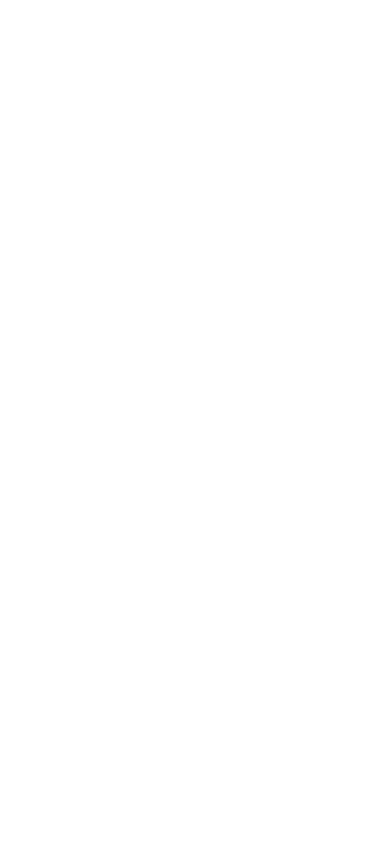
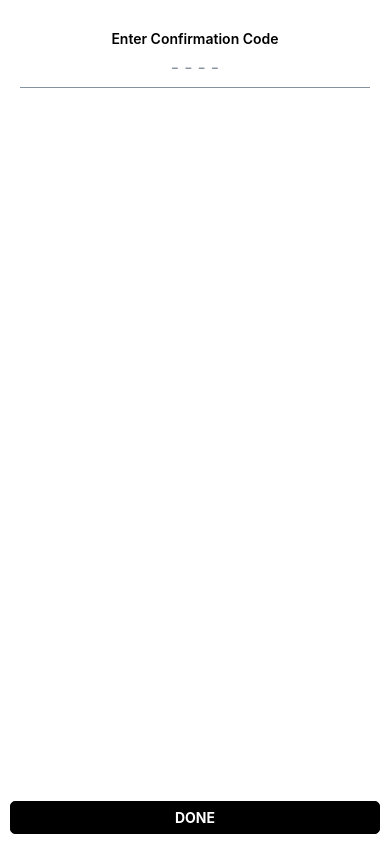
Before and after one commit to MrNwear/Ecommerce-App, a React Native app: screen / in a window 390 px wide. Built offline with nearby package versions, Linux system fonts and the light colour scheme.

Commit message:
Phone Number and Confirmation code Screens

```diff
--- a/App.js
+++ b/App.js
@@ -9,18 +9,15 @@
 import React from 'react';
 import { View, Text, StyleSheet } from 'react-native';
 import { MainScreen } from './src/components/playaround/MainScreen';
-import { WelcomeGreeting } from './src/components/playaround/Greeting';
-import { AppText } from './src/components/playaround/AppText';
-import PlatformTouchable from './src/components/platformTouchable';
-import { AppButton } from './src/components/index';
-import { Counter } from './src/components/playaround/counter'
+import { PhoneScreen } from './src/screens/phoneScreen/index.js';
+import { ConfirmaionCodeScreen } from './src/screens/confirmationCode';
 import { AddToCartButton } from './src/components/AddToCartButton/AddToCartButton'
 class App extends React.Component {
   render() {
     return (
-      <View style={styles.Container}>
-        <AddToCartButton />
-      </View>
+
+      <ConfirmaionCodeScreen />
+
     );
   }
 }
--- a/package.json
+++ b/package.json
@@ -10,8 +10,12 @@
     "lint": "eslint ."
   },
   "dependencies": {
+    "@rneui/base": "^4.0.0-rc.1",
+    "@rneui/themed": "^4.0.0-rc.1",
     "react": "17.0.2",
-    "react-native": "0.67.2"
+    "react-native": "0.67.2",
+    "react-native-safe-area-context": "^4.2.4",
+    "react-native-vector-icons": "^9.1.0"
   },
   "devDependencies": {
     "@babel/core": "^7.12.9",
--- a/src/components/AddToCartButton/AddToCartButton.js
+++ b/src/components/AddToCartButton/AddToCartButton.js
@@ -1,14 +1,28 @@
-import React from 'react';
+import React, { useState } from 'react';
 import { AppButton } from '../index';
 import { View, Text } from 'react-native';
 
-export class AddToCartButton extends React.Component {
+export const AddToCartButton = (props) => {
 
-    renderInitialButton = () => {
-        console.log("Hello");
-        <AppButton title='Add to Cart' />
+    const [quantity, setQuantity] = useState(0);
+    const renderInitialButton = () => {
+        return <AppButton onPress={increaseQuantity} title='Add to Cart' wrapperStyle={{ backgroundColor: '#294B69', borderColor: '#294B69' }} />
     }
-    render() {
-        return this.renderInitialButton();
+    const renderIcrementDecrementButton = () => {
+        return (
+            <View style={{ backgroundColor: '#fff', flexDirection: 'row', padding: 5, marginHorizontal: 5, paddingHorizontal: 5, alignItems: 'center' }}>
+                <AppButton onPress={decreaseQuantity} title='-' />
+                <Text style={{ paddingHorizontal: 15 }}>{quantity}</Text>
+                <AppButton onPress={increaseQuantity} title='+' />
+            </View>
+        );
     }
+    const increaseQuantity = () => {
+        setQuantity(quantity + 1);
+    }
+    const decreaseQuantity = () => {
+        setQuantity(quantity - 1);
+    }
+    return (quantity ? renderIcrementDecrementButton() : renderInitialButton());
+
 }
--- /dev/null
+++ b/src/components/button.js
@@ -0,0 +1,40 @@
+import React from "react";
+import { StyleSheet, Text, TouchableOpacity } from "react-native";
+/*
+export class MainButton extends React.Component {
+
+    title = this.props.title
+    color = this.props.style
+    handler = this.props.onpress
+    textstyle = this.props.txtstyle
+    render() {
+
+
+        return (<Pressable style={[styles.buttonStyle, this.color]} onPress={this.handler}>
+            <Text style={[{ color: '#1F7FE5', fontSize: 18 }, this.textstyle]}>{this.title}</Text>
+        </Pressable>
+        );
+    }
+}
+*/
+export const MainButton = (props) => {
+    const { title, style, onpress, txtstyle } = props;
+
+    return (
+        <TouchableOpacity style={[styles.buttonStyle, style]} onPress={onpress}>
+            <Text style={[{ color: '#1F7FE5', fontSize: 18 }, txtstyle]}>{title}</Text>
+        </TouchableOpacity>
+    )
+}
+const styles = StyleSheet.create({
+    buttonStyle: {
+        backgroundColor: "white",
+        width: '40%',
+        borderRadius: 25,
+        height: 30,
+        alignItems: "center",
+        justifyContent: "center"
+
+    }
+
+});
--- a/src/components/index.js
+++ b/src/components/index.js
@@ -21,7 +21,6 @@
         style={[
           styles.wrapper,
           wrapperStyle,
-          disabled ? styles.disabled : null,
         ]}>
         {isLoading ? (
           <ActivityIndicator />
--- a/src/components/style.js
+++ b/src/components/style.js
@@ -9,7 +9,7 @@
     borderColor: ButtonColor,
     borderRadius: 5,
     borderWidth: 1,
-    padding: 10,
+    padding: 7, width: '100%',
     justifyContent: "center",
     alignItems: "center",
   },
--- /dev/null
+++ b/src/screens/confirmationCode/index.js
@@ -0,0 +1,25 @@
+import React from 'react';
+import { Input, Icon } from '@rneui/themed';
+import { View, StyleSheet, Text } from 'react-native'
+import { MainButton } from '../../components/button';
+import { AppButton } from '../../components';
+export const ConfirmaionCodeScreen = (props) => {
+    return (
+        <View style={styles.container}>
+            <View style={{ marginTop: 30 }} >
+                <Text style={{ textAlign: 'center', color: '#000', fontWeight: '600' }}>Enter Confirmation Code</Text>
+                <Input inputContainerStyle={{ width: '100%', alignContent: 'center' }} inputStyle={{ textAlign: 'center' }} placeholder='- - - -' autofocus={false} />
+
+            </View>
+            <View style={{ alignItems: 'stretch' }}>
+                <AppButton title='DONE' wrapperStyle={{ marginBottom: 10 }} />
+            </View>
+        </View>
+    )
+}
+const styles = StyleSheet.create({
+    container: {
+        flex: 1,
+        paddingHorizontal: 10, justifyContent: 'space-between'
+    }
+})
--- /dev/null
+++ b/src/screens/phoneScreen/index.js
@@ -0,0 +1,25 @@
+import React from 'react';
+import { Input, Icon } from '@rneui/themed';
+import { View, StyleSheet, Text } from 'react-native'
+import { MainButton } from '../../components/button';
+import { AppButton } from '../../components';
+export const PhoneScreen = (props) => {
+    return (
+        <View style={styles.container}>
+            <View style={{ marginTop: 30 }} >
+                <Text style={{ textAlign: 'center', color: '#000', fontWeight: '600' }}>Enter Your Phone Number</Text>
+                <Input leftIcon={{ type: 'Entypo', name: 'phone' }} inputContainerStyle={{ width: '100%' }} placeholder='phone' autofocus={false} />
+
+            </View>
+            <View style={{ alignItems: 'stretch' }}>
+                <AppButton title='DONE' wrapperStyle={{ marginBottom: 10 }} />
+            </View>
+        </View>
+    )
+}
+const styles = StyleSheet.create({
+    container: {
+        flex: 1,
+        paddingHorizontal: 10, justifyContent: 'space-between'
+    }
+})
```
Also changed, not shown: 2 other files (tests, documents, lock files or other folders).
